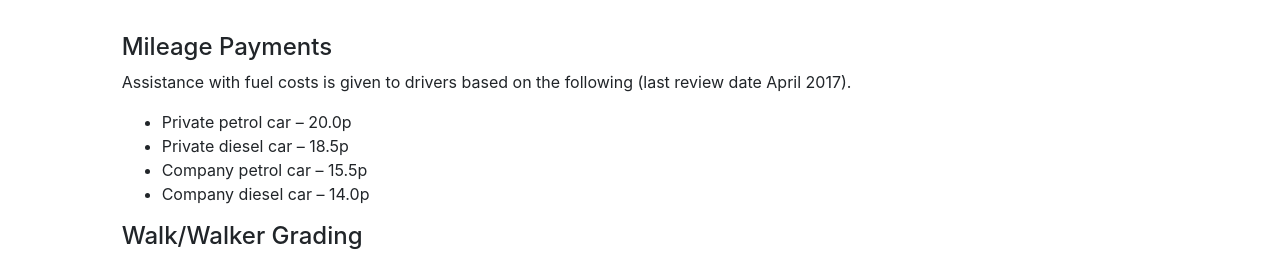
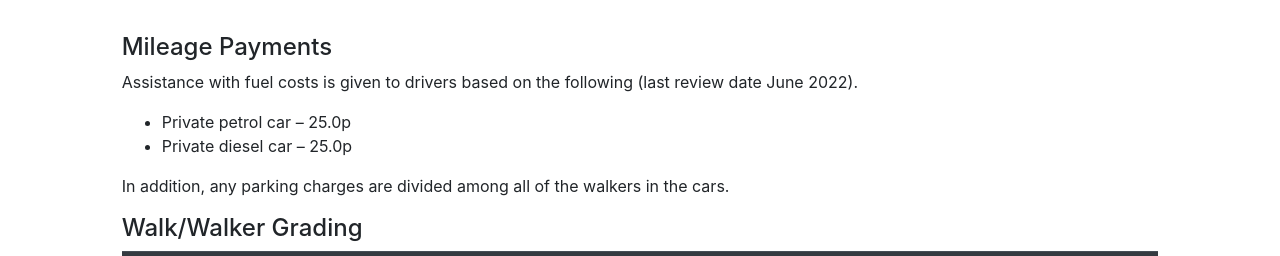
Before and after one commit to paulwoodgate/twc-client-vue, a Vue app: page /adminstuff in a window 1280 px wide. Shown: the part 291-547 px from the top of the page. Built offline with nearby package versions, Linux system fonts and the light colour scheme; what vue-sessionstorage would draw is missing.

Commit message:
Updated contact info

```diff
--- a/src/components/ReportList.vue
+++ b/src/components/ReportList.vue
@@ -1,6 +1,6 @@
 <template>
   <b-card-group deck>
-    <b-card v-for="report in reports" :key="report.id" style="max-width: 15rem; min-width: 12rem">
+    <b-card v-for="report in reports" :key="report.id" style="max-width: 12rem; margin-bottom: 1rem;">
       <b-link :to="'/report/' + report.id">
         <b-card-img
           :src="
--- a/src/views/About.vue
+++ b/src/views/About.vue
@@ -19,7 +19,7 @@
           before the walk so that we can arrange cars. Our email address is
           <a href="mailto:peterboroughwalkingclub@gmail.com">peterboroughwalkingclub@gmail.com</a>.
           If subsequently you find that you cannot make it, please give us a ring or text and let us
-          know. If this is on the morning of the walk then ring Alan's mobile; telephone numbers are
+          know. If this is on the morning of the walk then ring either the walk leader or a member of the committee; telephone numbers are
           in the newsletter.
         </p>
         <p>
--- a/src/views/AdminStuff.vue
+++ b/src/views/AdminStuff.vue
@@ -9,14 +9,13 @@
         <h4>Mileage Payments</h4>
         <p>
           Assistance with fuel costs is given to drivers based on the following (last review date
-          April 2017).
+          June 2022).
         </p>
         <ul>
-          <li>Private petrol car – 20.0p</li>
-          <li>Private diesel car – 18.5p</li>
-          <li>Company petrol car – 15.5p</li>
-          <li>Company diesel car – 14.0p</li>
+          <li>Private petrol car – 25.0p</li>
+          <li>Private diesel car – 25.0p</li>
         </ul>
+        <P>In addition, any parking charges are divided among all of the walkers in the cars.</P>
         <h4>Walk/Walker Grading</h4>
         <b-table-simple striped>
           <b-thead head-variant="dark">
```
